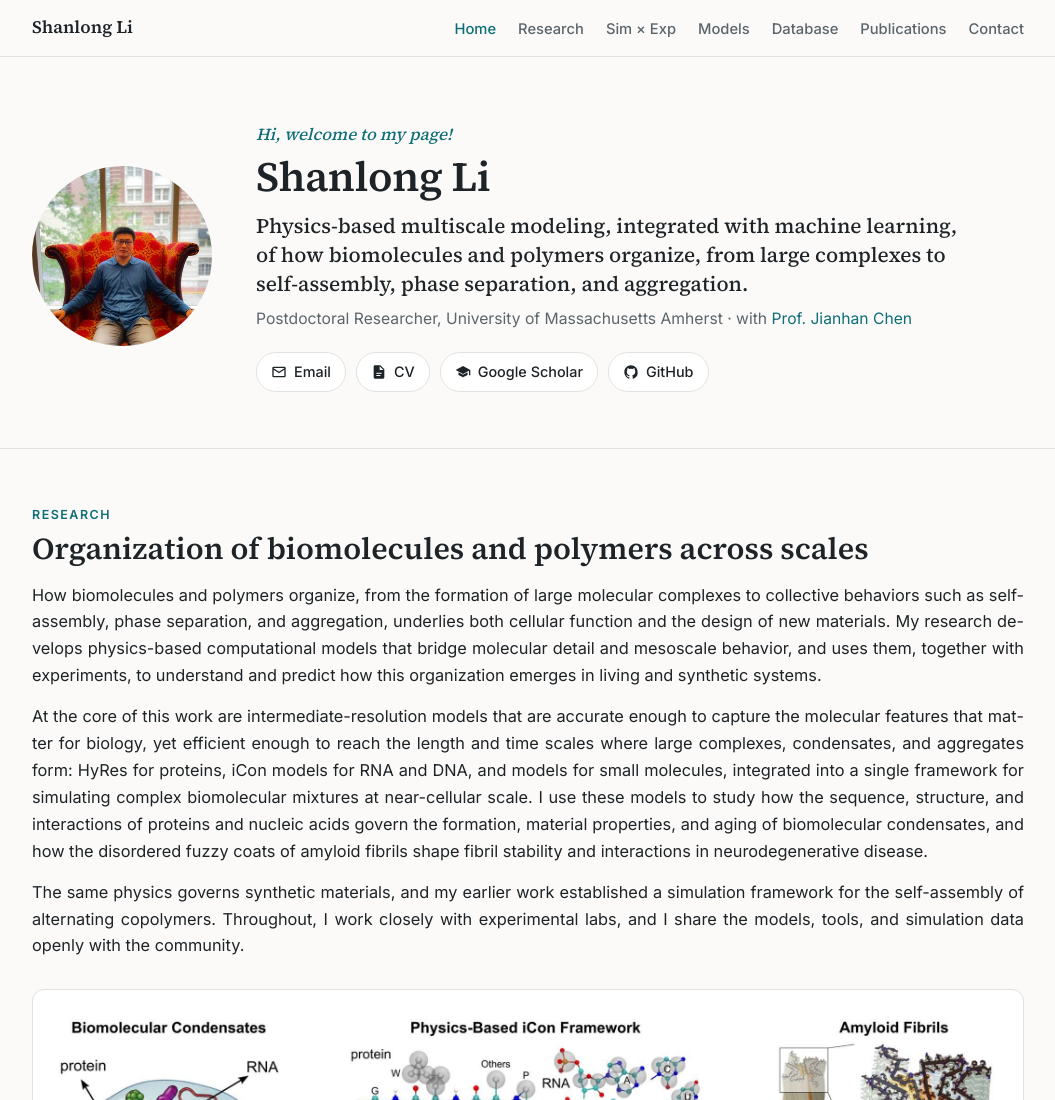
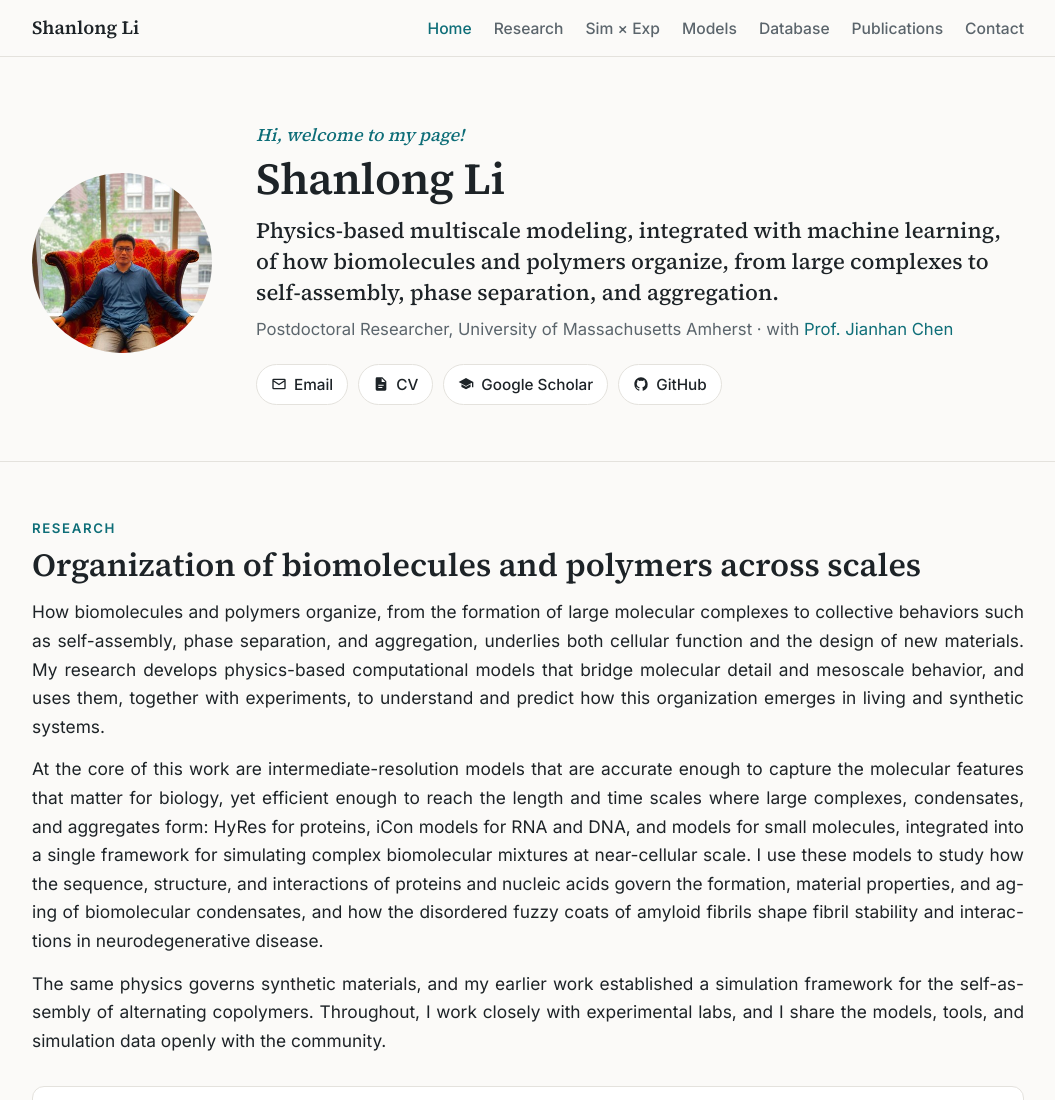
Before and after one commit to lslumass/lslumass.github.io, a plain HTML site: page index.html in a window 1280 px wide. Shown: the top 1100 px of the page, without its empty margins (112-1167 px from the left). Drawn offline with Linux system fonts and the light colour scheme.

Commit message:
Increase base font size from 16px to 17px
Co-Authored-By: Claude Opus 5.5 <noreply@anthropic.com>

```diff
--- a/css/site.css
+++ b/css/site.css
@@ -31,10 +31,10 @@
   }
 
   * { box-sizing: border-box; margin: 0; padding: 0; }
-  html { scroll-padding-top: 72px; }
+  html { font-size: 106.25%; scroll-padding-top: 72px; }
   body {
     font-family: var(--sans);
-    font-size: 16px;
+    font-size: 1rem;
     line-height: 1.65;
     color: var(--text);
     background: var(--bg);
--- a/index.html
+++ b/index.html
@@ -13,7 +13,7 @@
 <link rel="preconnect" href="https://fonts.googleapis.com">
 <link rel="preconnect" href="https://fonts.gstatic.com" crossorigin>
 <link href="https://fonts.googleapis.com/css2?family=Inter:wght@400;500;600&family=Source+Serif+4:opsz,wght@8..60,500;8..60,600&display=swap" rel="stylesheet">
-<link rel="stylesheet" href="css/site.css?v=20261119b">
+<link rel="stylesheet" href="css/site.css?v=20261119c">
 <link rel="icon" href="favicon.ico" sizes="any">
 <link rel="icon" type="image/png" href="images/icon-192.png">
 <link rel="apple-touch-icon" href="apple-touch-icon.png">
```
Also changed, not shown: collaborations.html (+1 -1 lines), contact.html (+1 -1 lines), database.html (+1 -1 lines), models.html (+1 -1 lines), publications.html (+1 -1 lines), research.html (+1 -1 lines), small-molecules.html (+1 -1 lines), smfret-dyes.html (+1 -1 lines).
